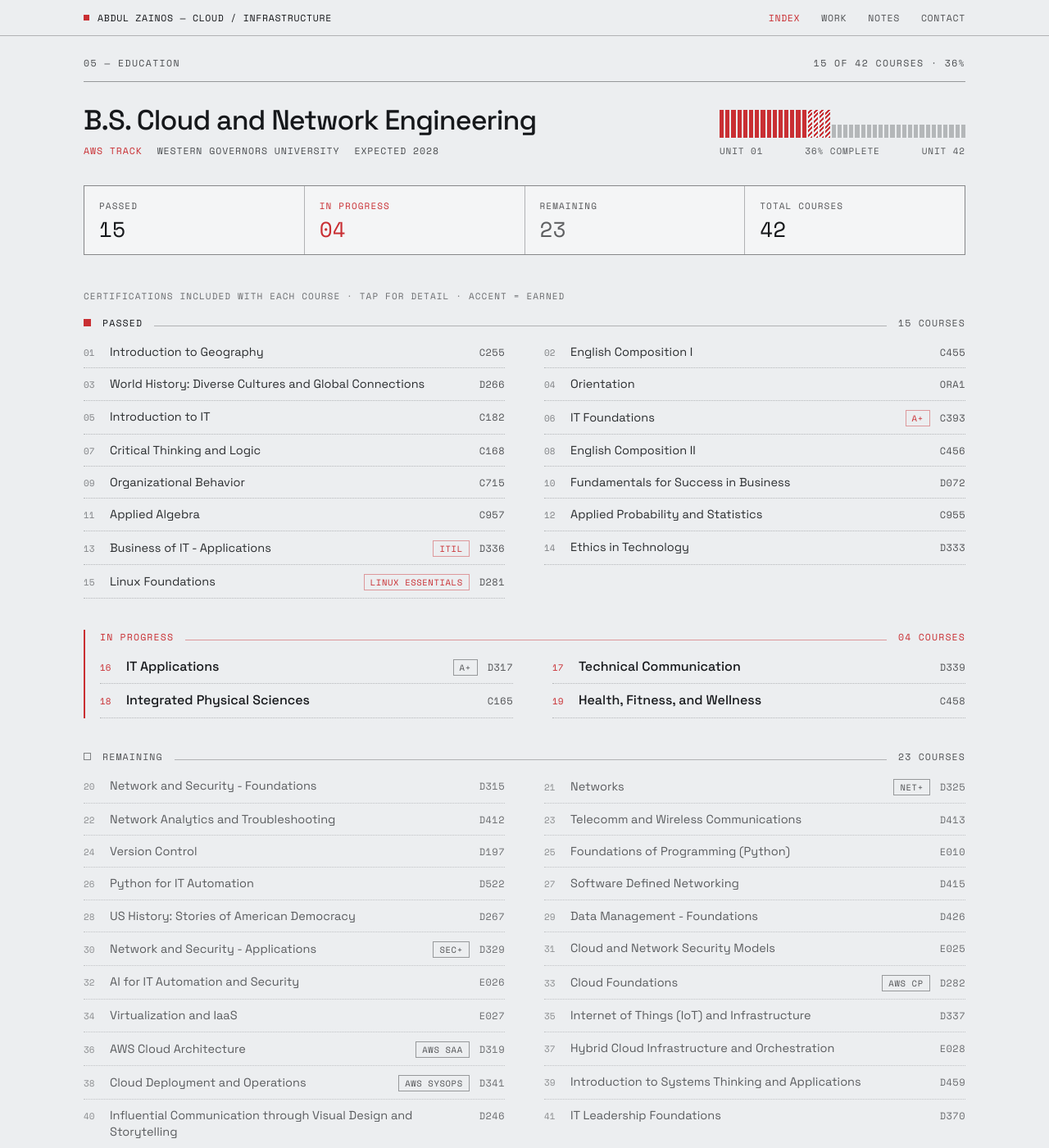
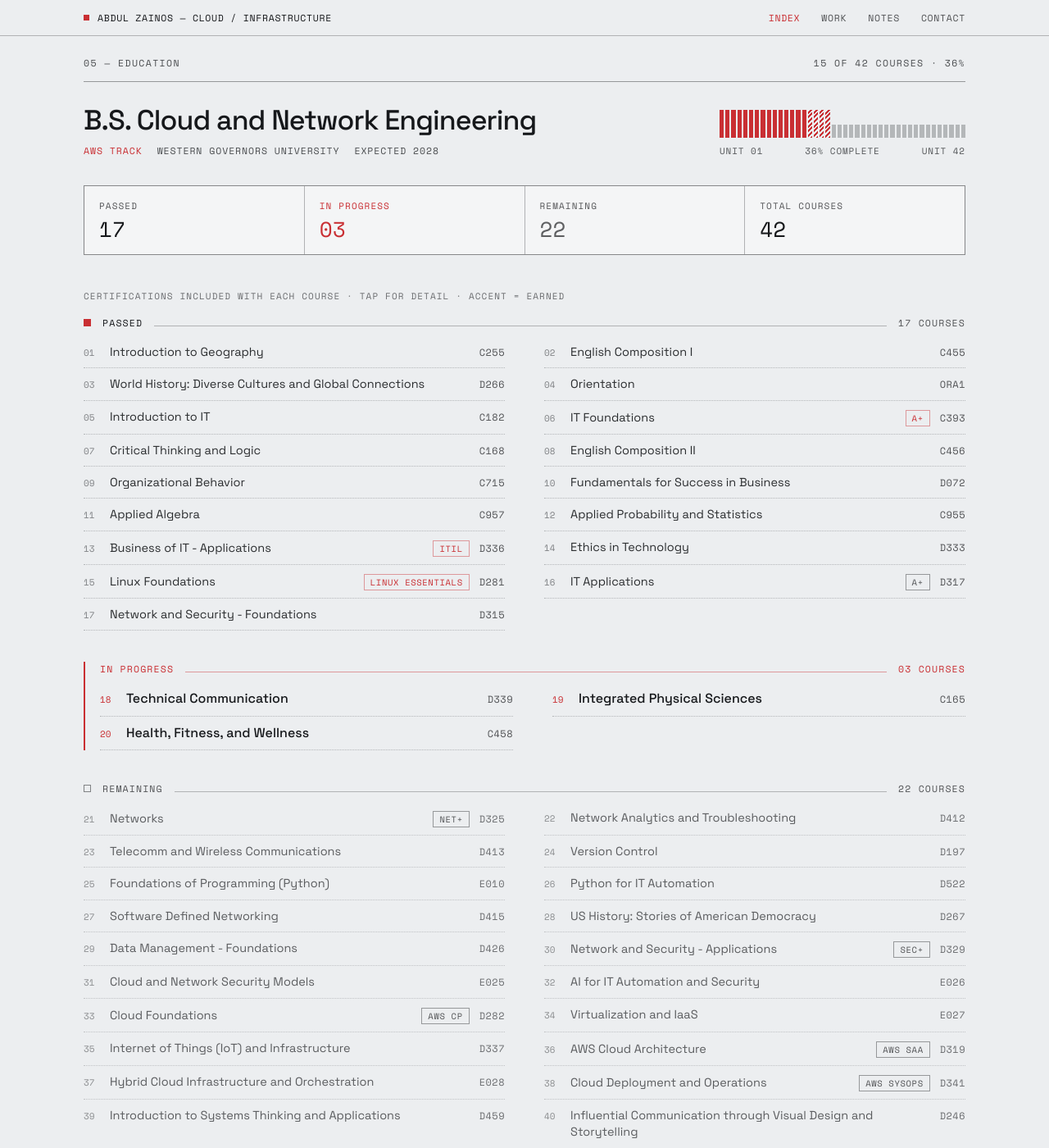
Before and after one commit to zaithekai/zaithekai.github.io, a Jekyll site: the page built from index.html, in a window 1280 px wide and 1400 px high, scrolled down 3920 px. Shown: the whole window at 82% size. Built offline with Jekyll 4.4.1, drawn with Linux system fonts in a browser that asks for light colours.

Commit message:
Mark D317 (A+ Core 2) and D315 passed, update counts and notes
Co-Authored-By: Claude Sonnet 5.5 <noreply@anthropic.com>

```diff
--- a/index.html
+++ b/index.html
@@ -308,15 +308,15 @@ description: >-
 </div>
 
 <div style="display:grid;grid-template-columns:repeat(auto-fit,minmax(min(260px,100%),1fr));gap:1px;background:rgba(var(--ink-rgb),.28);border:1px solid rgba(var(--ink-rgb),.28);margin-top:34px;font-family:'Space Mono',monospace">
-<div style="background:var(--panel);padding:16px 18px"><div style="font-size:11px;letter-spacing:.1em;text-transform:uppercase;color:rgba(var(--ink-rgb),.72)">Passed</div><div style="font-size:26px;line-height:1.1;margin-top:6px">15</div></div>
-<div style="background:var(--panel);padding:16px 18px"><div style="font-size:11px;letter-spacing:.1em;text-transform:uppercase;color:var(--accent)">In progress</div><div style="font-size:26px;line-height:1.1;margin-top:6px;color:var(--accent)">04</div></div>
-<div style="background:var(--panel);padding:16px 18px"><div style="font-size:11px;letter-spacing:.1em;text-transform:uppercase;color:rgba(var(--ink-rgb),.72)">Remaining</div><div style="font-size:26px;line-height:1.1;margin-top:6px;color:rgba(var(--ink-rgb),.68)">23</div></div>
+<div style="background:var(--panel);padding:16px 18px"><div style="font-size:11px;letter-spacing:.1em;text-transform:uppercase;color:rgba(var(--ink-rgb),.72)">Passed</div><div style="font-size:26px;line-height:1.1;margin-top:6px">17</div></div>
+<div style="background:var(--panel);padding:16px 18px"><div style="font-size:11px;letter-spacing:.1em;text-transform:uppercase;color:var(--accent)">In progress</div><div style="font-size:26px;line-height:1.1;margin-top:6px;color:var(--accent)">03</div></div>
+<div style="background:var(--panel);padding:16px 18px"><div style="font-size:11px;letter-spacing:.1em;text-transform:uppercase;color:rgba(var(--ink-rgb),.72)">Remaining</div><div style="font-size:26px;line-height:1.1;margin-top:6px;color:rgba(var(--ink-rgb),.68)">22</div></div>
 <div style="background:var(--panel);padding:16px 18px"><div style="font-size:11px;letter-spacing:.1em;text-transform:uppercase;color:rgba(var(--ink-rgb),.72)">Total courses</div><div style="font-size:26px;line-height:1.1;margin-top:6px">42</div></div>
 </div>
 
 <div style="margin-top:42px">
 <div style="font-family:'Space Mono',monospace;font-size:11px;letter-spacing:.1em;text-transform:uppercase;color:rgba(var(--ink-rgb),.6);margin-bottom:16px">Certifications included with each course · tap for detail · accent = earned</div>
-<div style="display:flex;align-items:baseline;gap:14px;font-family:'Space Mono',monospace;font-size:11.5px;letter-spacing:.1em;text-transform:uppercase"><span style="width:9px;height:9px;background:var(--accent);display:block;flex:none"></span><span>Passed</span><span style="flex:1 1 auto;height:1px;background:rgba(var(--ink-rgb),.28)"></span><span style="color:rgba(var(--ink-rgb),.72)">15 courses</span></div>
+<div style="display:flex;align-items:baseline;gap:14px;font-family:'Space Mono',monospace;font-size:11.5px;letter-spacing:.1em;text-transform:uppercase"><span style="width:9px;height:9px;background:var(--accent);display:block;flex:none"></span><span>Passed</span><span style="flex:1 1 auto;height:1px;background:rgba(var(--ink-rgb),.28)"></span><span style="color:rgba(var(--ink-rgb),.72)">17 courses</span></div>
 <div style="display:grid;grid-template-columns:repeat(auto-fill,minmax(min(340px,100%),1fr));column-gap:48px;margin-top:8px">
 
 <div style="display:flex;align-items:baseline;gap:12px;padding:9px 0;border-bottom:1px dotted rgba(var(--ink-rgb),.26)"><span style="flex:none;font-family:'Space Mono',monospace;font-size:11px;color:rgba(var(--ink-rgb),.5);width:20px">01</span><span style="flex:1 1 auto;min-width:0;font-size:14.5px;line-height:1.4;color:rgba(var(--ink-rgb),.9)">Introduction to Geography</span><span style="flex:none;font-family:'Space Mono',monospace;font-size:12px;letter-spacing:.04em;color:rgba(var(--ink-rgb),.72)">C255</span></div>
@@ -349,33 +349,35 @@ description: >-
 
 <div style="display:flex;align-items:baseline;gap:12px;padding:9px 0;border-bottom:1px dotted rgba(var(--ink-rgb),.26)"><span style="flex:none;font-family:'Space Mono',monospace;font-size:11px;color:rgba(var(--ink-rgb),.5);width:20px">15</span><span style="flex:1 1 auto;min-width:0;font-size:14.5px;line-height:1.4;color:rgba(var(--ink-rgb),.9)">Linux Foundations</span><span class="cert"><button type="button" class="cert-pill" data-earned aria-expanded="false" aria-describedby="cert-d281">Linux Essentials</button><span class="cert-tray" id="cert-d281" role="tooltip">LPI Linux Essentials · Earned September 2026</span></span><span style="flex:none;font-family:'Space Mono',monospace;font-size:12px;letter-spacing:.04em;color:rgba(var(--ink-rgb),.72)">D281</span></div>
 
+<div style="display:flex;align-items:baseline;gap:12px;padding:9px 0;border-bottom:1px dotted rgba(var(--ink-rgb),.26)"><span style="flex:none;font-family:'Space Mono',monospace;font-size:11px;color:rgba(var(--ink-rgb),.5);width:20px">16</span><span style="flex:1 1 auto;min-width:0;font-size:14.5px;line-height:1.4;color:rgba(var(--ink-rgb),.9)">IT Applications</span><span class="cert"><button type="button" class="cert-pill" aria-expanded="false" aria-describedby="cert-d317">A+</button><span class="cert-tray" id="cert-d317" role="tooltip">CompTIA A+ Core 2 (220-1202) · Passed</span></span><span style="flex:none;font-family:'Space Mono',monospace;font-size:12px;letter-spacing:.04em;color:rgba(var(--ink-rgb),.72)">D317</span></div>
+
+<div style="display:flex;align-items:baseline;gap:12px;padding:9px 0;border-bottom:1px dotted rgba(var(--ink-rgb),.26)"><span style="flex:none;font-family:'Space Mono',monospace;font-size:11px;color:rgba(var(--ink-rgb),.5);width:20px">17</span><span style="flex:1 1 auto;min-width:0;font-size:14.5px;line-height:1.4;color:rgba(var(--ink-rgb),.9)">Network and Security - Foundations</span><span style="flex:none;font-family:'Space Mono',monospace;font-size:12px;letter-spacing:.04em;color:rgba(var(--ink-rgb),.72)">D315</span></div>
+
 </div>
 </div>
 
 <div style="margin-top:38px;border-left:2px solid var(--accent);padding-left:18px">
-<div style="display:flex;align-items:baseline;gap:14px;font-family:'Space Mono',monospace;font-size:11.5px;letter-spacing:.1em;text-transform:uppercase;color:var(--accent)"><span>In progress</span><span style="flex:1 1 auto;height:1px;background:var(--accent-soft)"></span><span>04 courses</span></div>
+<div style="display:flex;align-items:baseline;gap:14px;font-family:'Space Mono',monospace;font-size:11.5px;letter-spacing:.1em;text-transform:uppercase;color:var(--accent)"><span>In progress</span><span style="flex:1 1 auto;height:1px;background:var(--accent-soft)"></span><span>03 courses</span></div>
 <div style="display:grid;grid-template-columns:repeat(auto-fill,minmax(min(340px,100%),1fr));column-gap:48px;margin-top:8px">
 
 
-<div style="display:flex;align-items:baseline;gap:12px;padding:9px 0;border-bottom:1px dotted rgba(var(--ink-rgb),.26)"><span style="flex:none;font-family:'Space Mono',monospace;font-size:11px;color:var(--accent);width:20px">16</span><span style="flex:1 1 auto;min-width:0;font-size:16px;font-weight:500;line-height:1.4">IT Applications</span><span class="cert"><button type="button" class="cert-pill" aria-expanded="false" aria-describedby="cert-d317">A+</button><span class="cert-tray" id="cert-d317" role="tooltip">CompTIA A+ · Exam pending</span></span><span style="flex:none;font-family:'Space Mono',monospace;font-size:12px;letter-spacing:.04em;color:rgba(var(--ink-rgb),.72)">D317</span></div>
 
-<div style="display:flex;align-items:baseline;gap:12px;padding:9px 0;border-bottom:1px dotted rgba(var(--ink-rgb),.26)"><span style="flex:none;font-family:'Space Mono',monospace;font-size:11px;color:var(--accent);width:20px">17</span><span style="flex:1 1 auto;min-width:0;font-size:16px;font-weight:500;line-height:1.4">Technical Communication</span><span style="flex:none;font-family:'Space Mono',monospace;font-size:12px;letter-spacing:.04em;color:rgba(var(--ink-rgb),.72)">D339</span></div>
+<div style="display:flex;align-items:baseline;gap:12px;padding:9px 0;border-bottom:1px dotted rgba(var(--ink-rgb),.26)"><span style="flex:none;font-family:'Space Mono',monospace;font-size:11px;color:var(--accent);width:20px">18</span><span style="flex:1 1 auto;min-width:0;font-size:16px;font-weight:500;line-height:1.4">Technical Communication</span><span style="flex:none;font-family:'Space Mono',monospace;font-size:12px;letter-spacing:.04em;color:rgba(var(--ink-rgb),.72)">D339</span></div>
 
-<div style="display:flex;align-items:baseline;gap:12px;padding:9px 0;border-bottom:1px dotted rgba(var(--ink-rgb),.26)"><span style="flex:none;font-family:'Space Mono',monospace;font-size:11px;color:var(--accent);width:20px">18</span><span style="flex:1 1 auto;min-width:0;font-size:16px;font-weight:500;line-height:1.4">Integrated Physical Sciences</span><span style="flex:none;font-family:'Space Mono',monospace;font-size:12px;letter-spacing:.04em;color:rgba(var(--ink-rgb),.72)">C165</span></div>
+<div style="display:flex;align-items:baseline;gap:12px;padding:9px 0;border-bottom:1px dotted rgba(var(--ink-rgb),.26)"><span style="flex:none;font-family:'Space Mono',monospace;font-size:11px;color:var(--accent);width:20px">19</span><span style="flex:1 1 auto;min-width:0;font-size:16px;font-weight:500;line-height:1.4">Integrated Physical Sciences</span><span style="flex:none;font-family:'Space Mono',monospace;font-size:12px;letter-spacing:.04em;color:rgba(var(--ink-rgb),.72)">C165</span></div>
 
-<div style="display:flex;align-items:baseline;gap:12px;padding:9px 0;border-bottom:1px dotted rgba(var(--ink-rgb),.26)"><span style="flex:none;font-family:'Space Mono',monospace;font-size:11px;color:var(--accent);width:20px">19</span><span style="flex:1 1 auto;min-width:0;font-size:16px;font-weight:500;line-height:1.4">Health, Fitness, and Wellness</span><span style="flex:none;font-family:'Space Mono',monospace;font-size:12px;letter-spacing:.04em;color:rgba(var(--ink-rgb),.72)">C458</span></div>
+<div style="display:flex;align-items:baseline;gap:12px;padding:9px 0;border-bottom:1px dotted rgba(var(--ink-rgb),.26)"><span style="flex:none;font-family:'Space Mono',monospace;font-size:11px;color:var(--accent);width:20px">20</span><span style="flex:1 1 auto;min-width:0;font-size:16px;font-weight:500;line-height:1.4">Health, Fitness, and Wellness</span><span style="flex:none;font-family:'Space Mono',monospace;font-size:12px;letter-spacing:.04em;color:rgba(var(--ink-rgb),.72)">C458</span></div>
 
 </div>
 </div>
 
 <div style="margin-top:38px">
-<div style="display:flex;align-items:baseline;gap:14px;font-family:'Space Mono',monospace;font-size:11.5px;letter-spacing:.1em;text-transform:uppercase;color:rgba(var(--ink-rgb),.72)"><span style="width:9px;height:9px;border:1px solid rgba(var(--ink-rgb),.5);display:block;flex:none"></span><span>Remaining</span><span style="flex:1 1 auto;height:1px;background:rgba(var(--ink-rgb),.28)"></span><span>23 courses</span></div>
+<div style="display:flex;align-items:baseline;gap:14px;font-family:'Space Mono',monospace;font-size:11.5px;letter-spacing:.1em;text-transform:uppercase;color:rgba(var(--ink-rgb),.72)"><span style="width:9px;height:9px;border:1px solid rgba(var(--ink-rgb),.5);display:block;flex:none"></span><span>Remaining</span><span style="flex:1 1 auto;height:1px;background:rgba(var(--ink-rgb),.28)"></span><span>22 courses</span></div>
 <div style="display:grid;grid-template-columns:repeat(auto-fill,minmax(min(340px,100%),1fr));column-gap:48px;margin-top:8px">
 
 
 
 
-<div style="display:flex;align-items:baseline;gap:12px;padding:9px 0;border-bottom:1px dotted rgba(var(--ink-rgb),.2)"><span style="flex:none;font-family:'Space Mono',monospace;font-size:11px;color:rgba(var(--ink-rgb),.45);width:20px">20</span><span style="flex:1 1 auto;min-width:0;font-size:14.5px;line-height:1.4;color:rgba(var(--ink-rgb),.68)">Network and Security - Foundations</span><span style="flex:none;font-family:'Space Mono',monospace;font-size:12px;letter-spacing:.04em;color:rgba(var(--ink-rgb),.6)">D315</span></div>
 
 <div style="display:flex;align-items:baseline;gap:12px;padding:9px 0;border-bottom:1px dotted rgba(var(--ink-rgb),.2)"><span style="flex:none;font-family:'Space Mono',monospace;font-size:11px;color:rgba(var(--ink-rgb),.45);width:20px">21</span><span style="flex:1 1 auto;min-width:0;font-size:14.5px;line-height:1.4;color:rgba(var(--ink-rgb),.68)">Networks</span><span class="cert"><button type="button" class="cert-pill" aria-expanded="false" aria-describedby="cert-d325">Net+</button><span class="cert-tray" id="cert-d325" role="tooltip">CompTIA Network+ · Included with course</span></span><span style="flex:none;font-family:'Space Mono',monospace;font-size:12px;letter-spacing:.04em;color:rgba(var(--ink-rgb),.6)">D325</span></div>
 
```
Also changed, not shown: _working_notes/what-im-studying-and-why.md (+1 -1 lines).
